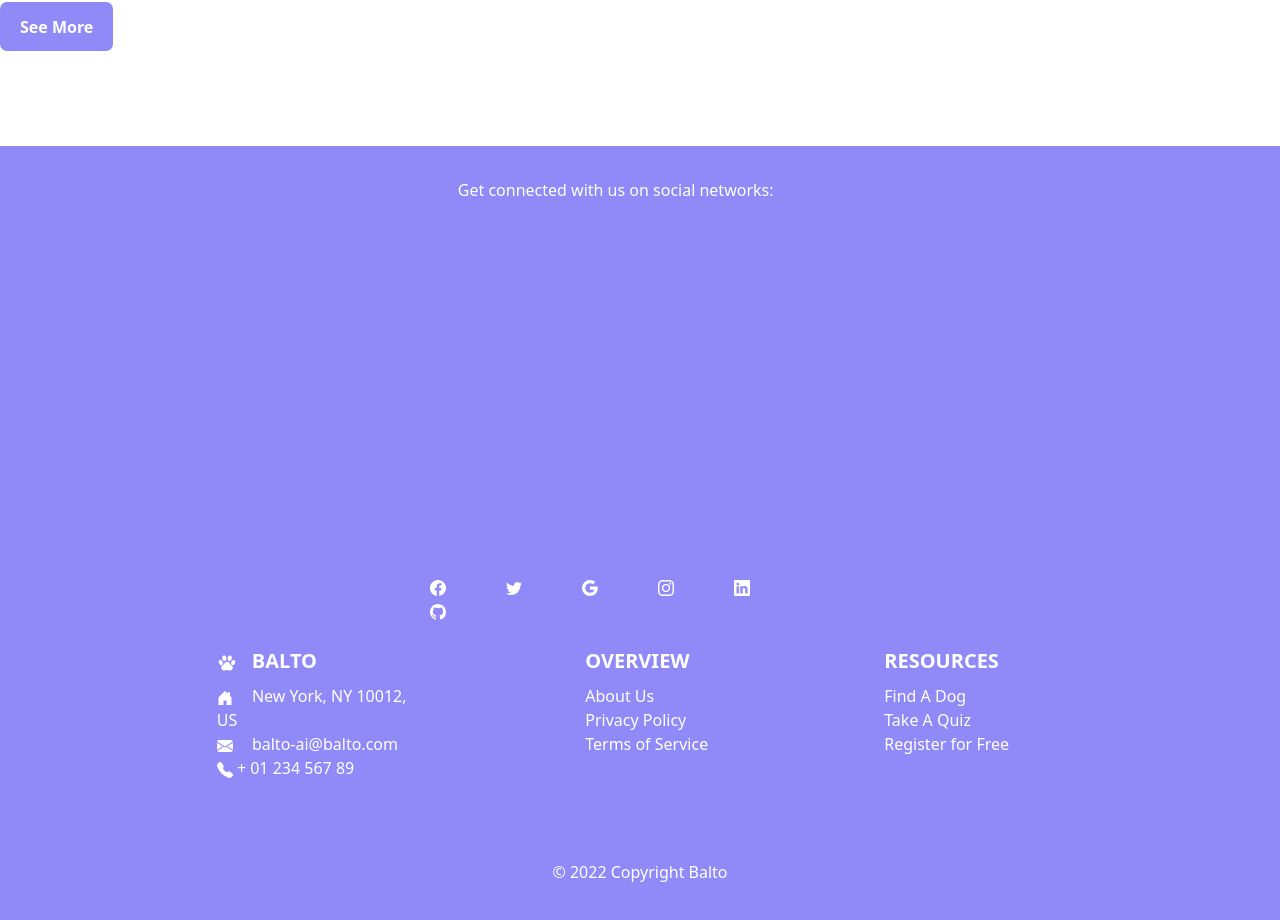
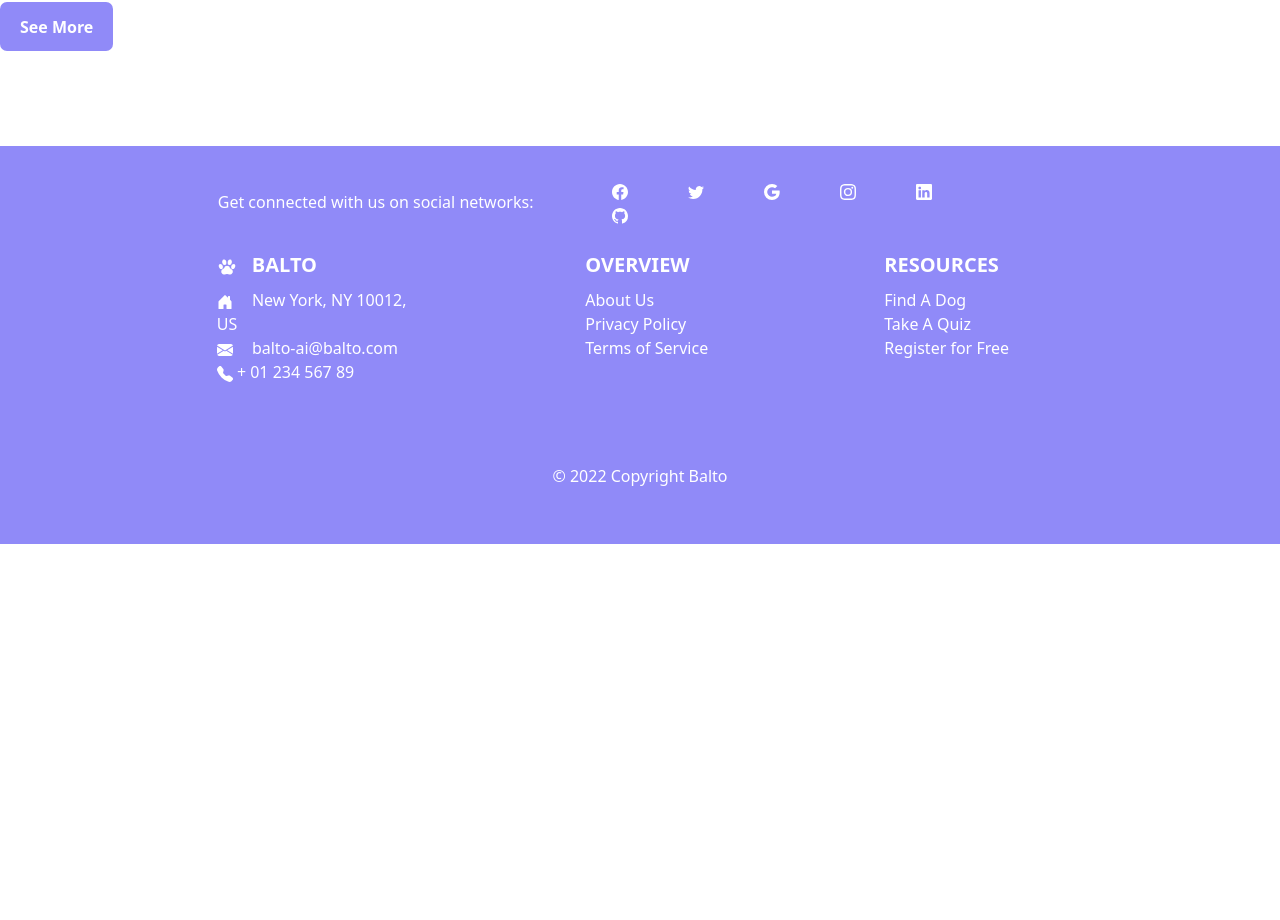
Before and after one commit to Balto-ai/balto-app, a React (Create React App) app in the folder balto-ui/: page / in a window 1280 px wide. Shown: the part 1236-2156 px from the top of the page. After the commit the page ends 1780 px from the top, so only its background shows below. Built offline with nearby package versions, Linux system fonts and the light colour scheme.

Commit message:
updated footer

```diff
--- a/balto-ui/src/components/Footer/Footer.jsx
+++ b/balto-ui/src/components/Footer/Footer.jsx
@@ -17,7 +17,7 @@ export default function Footer() {
         <Container  maxWidth="lg">
           <Grid  justifyContent='center' container spacing={5}  textAlign='left'>
             {/* Grid Container that contains the social media icons */}
-            <Grid gap={46.5} container  direction='row'  justifyContent='center' alignItems='center' pt={{xs: 5, sm: 2}} pb={{xs: 5, sm: 3}}>
+            <Grid gap={5} container  direction='row'  justifyContent='center' alignItems='center' pt={{xs: 5, sm: 2}} pb={{xs: 5, sm: 3}}>
               <Grid item xs={7} sm={3.5}><span className='social-span'>Get connected with us on social networks:</span></Grid>
               <Grid item xs={12} sm={4.75}>
           <a href='facebook' className='socials'>
```
